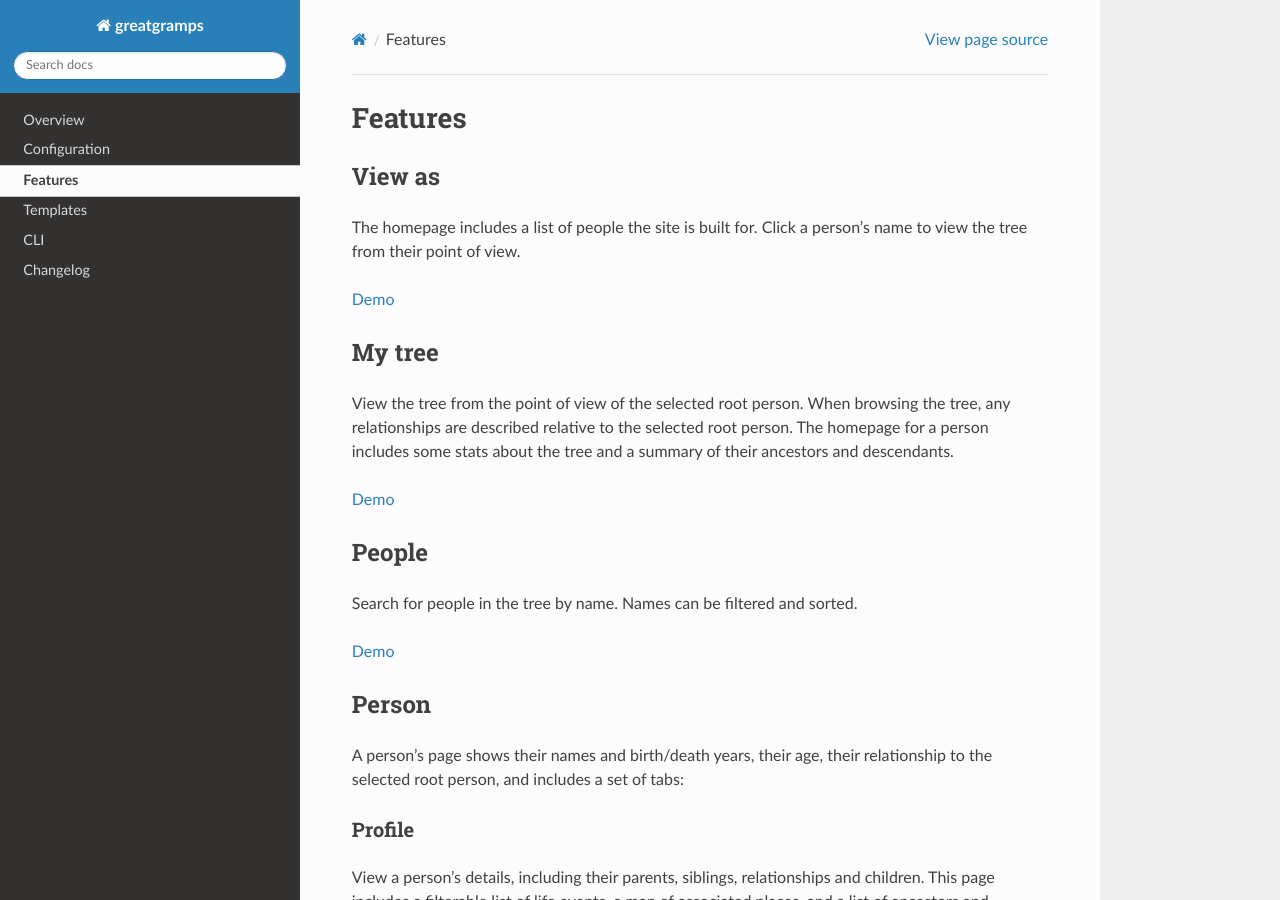
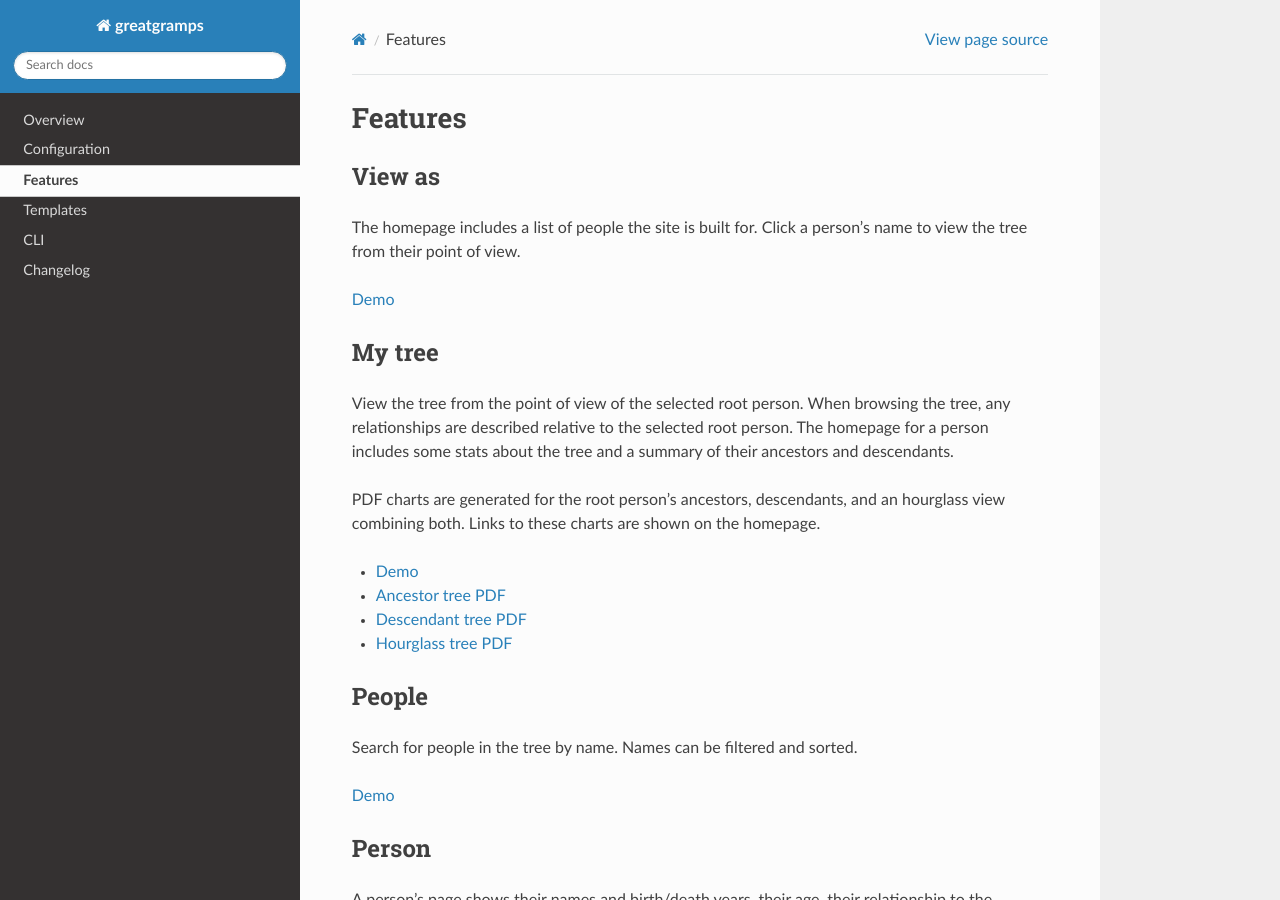
Before and after one commit to bennuttall/greatgramps, a Sphinx documentation site: the page built from docs/features/index.rst, in a window 1280 px wide and 900 px high. Built offline with Sphinx 7.4.7 and the Read the Docs theme 3.1.0, drawn with Linux system fonts in a browser that asks for light colours; pages that are not in the unit, such as notebooks, are missing from menus.

Commit message:
Add demo links to docs and document PDF chart feature
Co-Authored-By: Claude Sonnet 4.6 <noreply@anthropic.com>

```diff
--- a/docs/cli/pdf/ancestors.rst
+++ b/docs/cli/pdf/ancestors.rst
@@ -5,6 +5,8 @@ grgr pdf ancestors
 .. program:: grgr-pdf-ancestors
 
 Generate a printable PDF ancestor pedigree chart.
+
+`Demo <https://gramps.bennuttall.com/I0000/ancestors.pdf>`_
 
 .. code-block:: text
 
--- a/docs/cli/pdf/descendants.rst
+++ b/docs/cli/pdf/descendants.rst
@@ -5,6 +5,8 @@ grgr pdf descendants
 .. program:: grgr-pdf-descendants
 
 Generate a printable PDF descendant tree chart.
+
+`Demo <https://gramps.bennuttall.com/I0000/descendants.pdf>`_
 
 .. code-block:: text
 
--- a/docs/cli/pdf/hourglass.rst
+++ b/docs/cli/pdf/hourglass.rst
@@ -5,6 +5,8 @@ grgr pdf hourglass
 .. program:: grgr-pdf-hourglass
 
 Generate a printable PDF hourglass chart: ancestors above, descendants below the given person.
+
+`Demo <https://gramps.bennuttall.com/I0000/hourglass.pdf>`_
 
 .. code-block:: text
 
--- a/docs/cli/rebuild-page/index.rst
+++ b/docs/cli/rebuild-page/index.rst
@@ -5,6 +5,8 @@ grgr rebuild-page
 .. program:: grgr-rebuild-page
 
 Copy static files and rebuild specific pages by ID or name.
+
+`Demo <https://gramps.bennuttall.com/I0000/>`_
 
 Accepts person IDs (``I…``), event IDs (``E…``), place IDs (``P…``), and named pages:
 ``places``, ``people``, ``events``, ``census``, ``index``, ``birthdays``, ``surnames``,
--- a/docs/features/index.rst
+++ b/docs/features/index.rst
@@ -17,7 +17,13 @@ View the tree from the point of view of the selected root person. When browsing
 relationships are described relative to the selected root person. The homepage for a person includes
 some stats about the tree and a summary of their ancestors and descendants.
 
-`Demo <https://gramps.bennuttall.com/I0000/>`_
+PDF charts are generated for the root person's ancestors, descendants, and an hourglass view
+combining both. Links to these charts are shown on the homepage.
+
+* `Demo <https://gramps.bennuttall.com/I0000/>`_
+* `Ancestor tree PDF <https://gramps.bennuttall.com/I0000/ancestors.pdf>`_
+* `Descendant tree PDF <https://gramps.bennuttall.com/I0000/descendants.pdf>`_
+* `Hourglass tree PDF <https://gramps.bennuttall.com/I0000/hourglass.pdf>`_
 
 People
 ======
```
Also changed, not shown: 1 other file.
